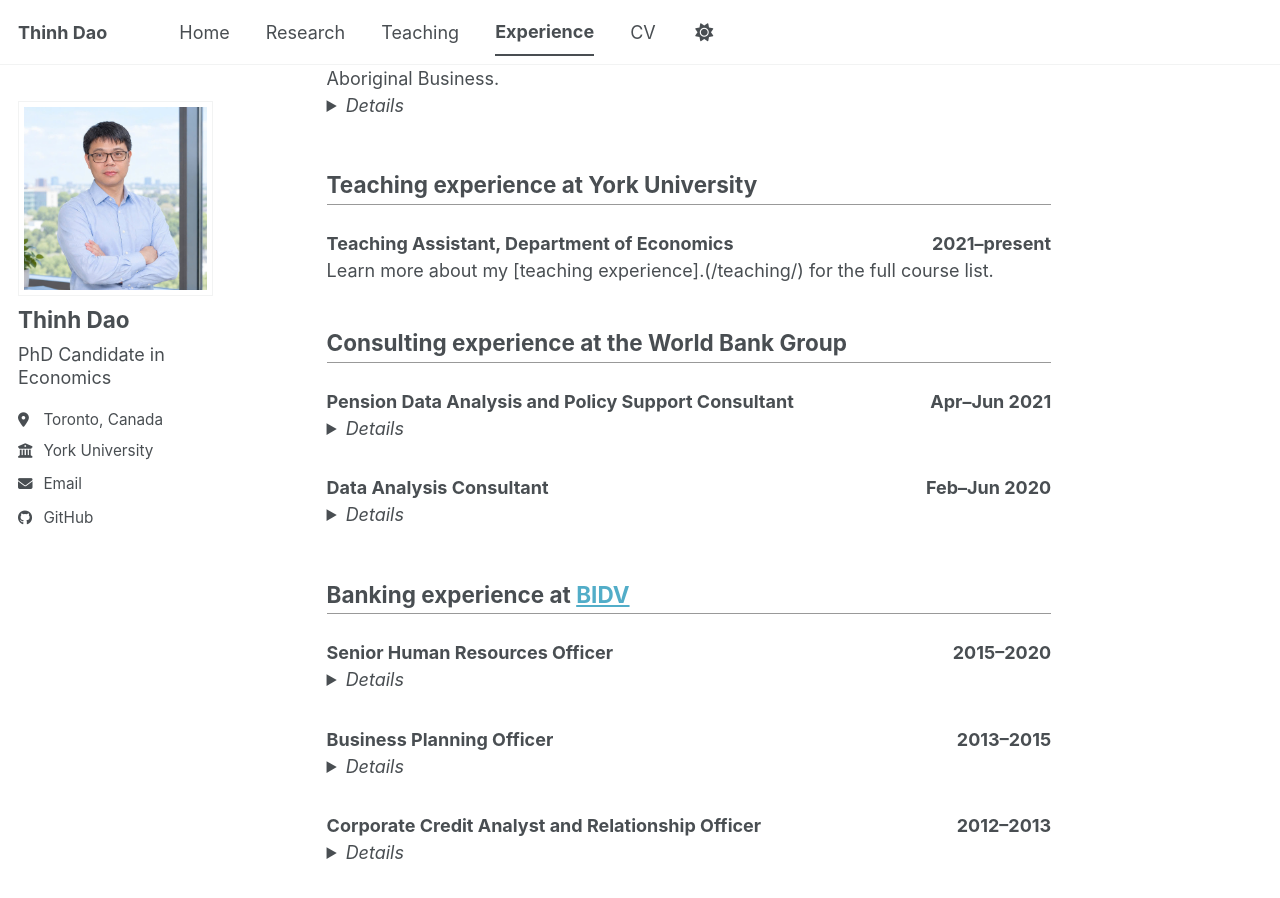
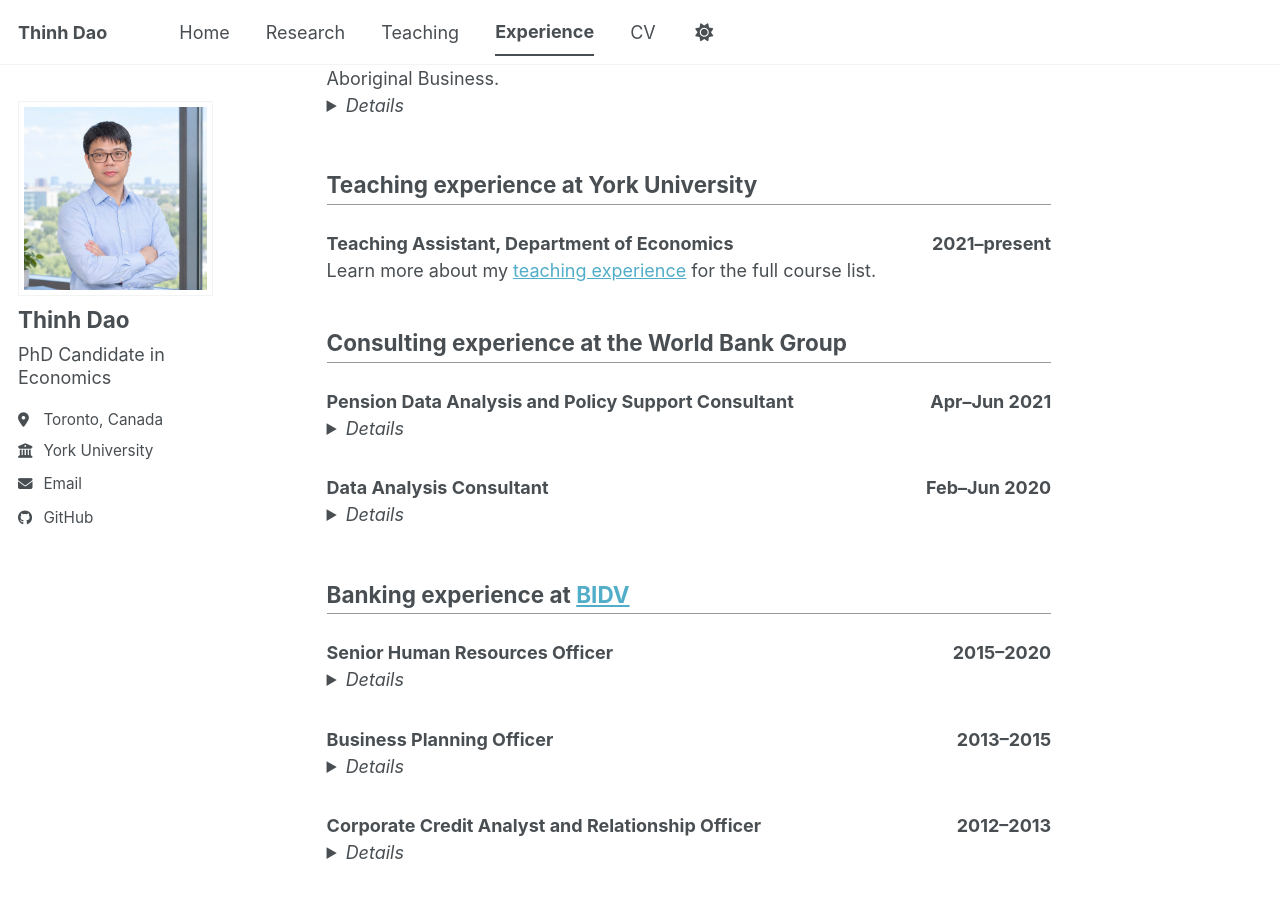
Before and after one commit to thinh-dao-econ/thinh-dao-econ.github.io, a Jekyll site: the page built from _pages/experience.md, in a window 1280 px wide and 900 px high, scrolled down 495 px. Built offline with Jekyll 4.4.1, drawn with Linux system fonts in a browser that asks for light colours; a style sheet for code colours, icons or effects is not loaded.

Commit message:
Update experience.md

```diff
--- a/_pages/experience.md
+++ b/_pages/experience.md
@@ -64,7 +64,7 @@ I contributed to a study of Canada’s federal Procurement Strategy for Aborigin
 <span><strong>2021–present</strong></span>
 </div>
 
-Learn more about my [teaching experience].({{ site.baseurl }}/teaching/) for the full course list.
+Learn more about my [teaching experience]({{ site.baseurl }}/teaching/) for the full course list.
 
 ## Consulting experience at the World Bank Group
 
```
